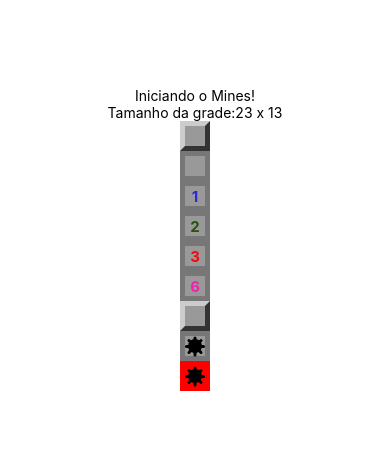
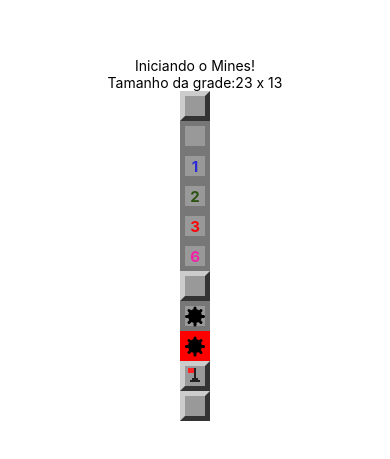
Before and after one commit to TiagoFernandes11/react-native-course, a React Native app in the folder ProjetoCampoMinado/: screen / in a window 390 px wide. Shown: the part 183-642 px from the top of the page. Built offline with nearby package versions, Linux system fonts and the light colour scheme.

Commit message:
flag component 1/2

```diff
--- a/ProjetoCampoMinado/App.js
+++ b/ProjetoCampoMinado/App.js
@@ -22,6 +22,8 @@
         <Field mined />
         <Field mined opened />
         <Field mined opened exploded/>
+        <Field flagged/>
+        <Field flagged opened/>
       </View>
     );
   }
--- a/ProjetoCampoMinado/src/components/Field.js
+++ b/ProjetoCampoMinado/src/components/Field.js
@@ -2,13 +2,15 @@
 import { StyleSheet, View, Text } from "react-native";
 import params from "../params";
 import Mine from "./Mine";
+import Flag from "./Flag";
 
 export default function Field(props) {
-  const { mined, opened, nearMines, exploded } = props;
+  const { mined, opened, nearMines, exploded, flagged } = props;
 
   const styleField = [styles.field];
   if (opened) styleField.push(styles.opened);
   if (exploded) styleField.push(styles.exploded);
+  if (flagged) styleField.push(styles.flagged, styles.regular);
   if (styleField.length === 1) styleField.push(styles.regular);
 
   let color = null;
@@ -27,6 +29,7 @@
         false
       )}
       {mined && opened ? <Mine /> : false}
+      {flagged && !opened ? <Flag /> : false}
     </View>
   );
 }
@@ -56,6 +59,6 @@
   },
   exploded: {
     backgroundColor: "red",
-    borderColor:"red",
+    borderColor: "red",
   },
 });
--- a/ProjetoCampoMinado/src/components/Flag.js
+++ b/ProjetoCampoMinado/src/components/Flag.js
@@ -1,10 +1,49 @@
 import React from "react";
-import { StyleSheet } from "react-native";
+import { StyleSheet, View } from "react-native";
 
-export default function Flag(props){
-
+export default function Flag(props) {
+  return (
+    <View style={styles.container}>
+      <View style={styles.flagpole} />
+      <View style={styles.flag} />
+      <View style={styles.base1} />
+      <View style={styles.base2} />
+    </View>
+  );
 }
 
 const styles = StyleSheet.create({
-
-})
+  container: {
+    marginTop: 2,
+  },
+  flagpole: {
+    position: "absolute",
+    height: 14,
+    width: 2,
+    backgroundColor: "#222",
+    marginLeft: 9,
+  },
+  flag: {
+    position: "absolute",
+    height: 5,
+    width: 6,
+    backgroundColor: "#F22",
+    marginLeft: 3,
+  },
+  base1: {
+    position: "absolute",
+    height: 2,
+    width: 6,
+    backgroundColor: "#222",
+    marginLeft: 7,
+    marginTop: 10,
+  },
+  base2: {
+    position: "absolute",
+    height: 2,
+    width: 10,
+    backgroundColor: "#222",
+    marginLeft: 5,
+    marginTop: 12,
+  },
+});
```
